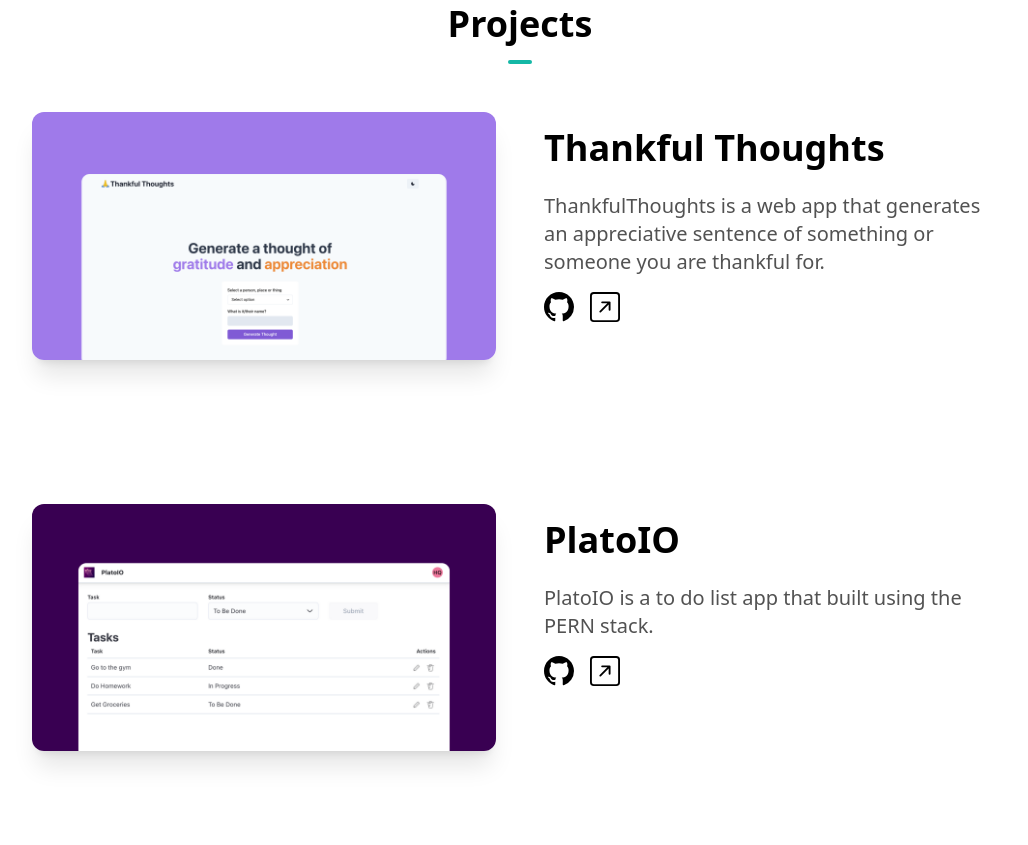
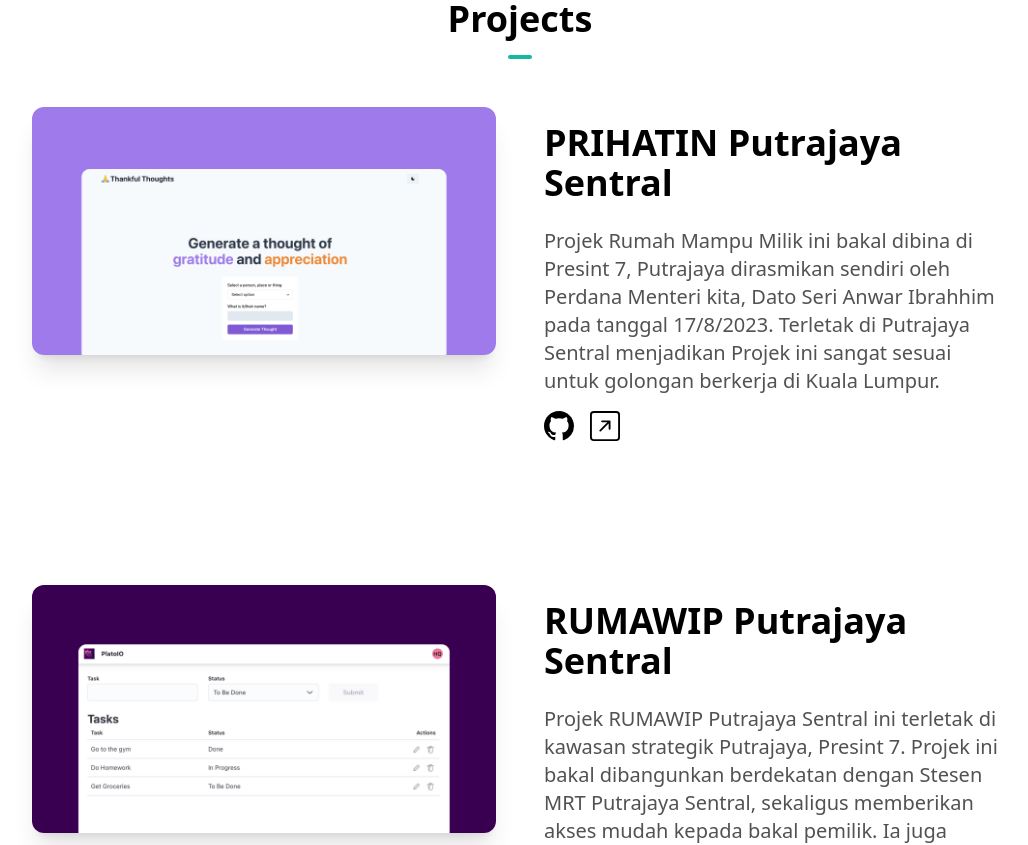
Before and after one commit to zul-m/fikryzulkifly.com, a Next.js app: page / in a window 1280 px wide. Shown: the part 1820-2665 px from the top of the page, without its empty margins (120-1148 px from the left). Built offline with nearby package versions, Linux system fonts and the light colour scheme.

Commit message:
Fixed HeroSection

```diff
--- a/components/Footer.tsx
+++ b/components/Footer.tsx
@@ -8,27 +8,27 @@ import {
 
 const Footer = () => {
   return (
-    <footer className='mx-auto max-w-3xl px-4 sm:px-6 md:max-w-5xl'>
-        <hr className='w-full h-0.5 mx-auto mt-8 bg-neutral-200 border-0'></hr>
-        <div className='mx-auto p-4 flex flex-col text-center text-neutral-900 md:flex-row md:justify-between'>
-            <div className='text-neutral-500 dark:text-neutral-100'>© 2023 Fikry Zulkifly</div>
-            <div className='flex flex-row items-center justify-center space-x-2 mb-1'>
-                <a href="https://github.com/hqasmei" rel="noreferrer" target="_blank">
+    <footer className='mx-auto mb-20 max-w-3xl px-4 sm:px-6 md:max-w-5xl'>
+        <hr className='w-full h-0.5 mx-auto mt-20 bg-neutral-200 border-0'></hr>
+        <div className='mx-auto mt-5 p-4 flex flex-col text-center text-neutral-900 md:flex-row md:justify-between'>
+            <div className='my-auto text-neutral-500 dark:text-neutral-100'>© 2023 Fikry Zulkifly</div>
+            <div className='flex flex-row items-center justify-center space-x-2'>
+                <a href="https://github.com/zul-m" rel="noreferrer" target="_blank">
                     <AiOutlineGithub
                     className="hover:-translate-y-1 transition-transform cursor-pointer text-neutral-500 dark:text-neutral-100"
                     size={30}/>
                 </a>
-                <a href="https://twitter.com/hqasmei" rel="noreferrer" target="_blank">
+                <a href="https://twitter.com/" rel="noreferrer" target="_blank">
                     <AiOutlineTwitter
                     className="hover:-translate-y-1 transition-transform cursor-pointer text-neutral-500 dark:text-neutral-100"
                     size={30}/>
                 </a>
-                <a href="https://www.linkedin.com/in/hosnaqasmei/" rel="noreferrer" target="_blank">
+                <a href="https://www.linkedin.com/" rel="noreferrer" target="_blank">
                     <AiOutlineLinkedin
                     className="hover:-translate-y-1 transition-transform cursor-pointer text-neutral-500 dark:text-neutral-100"
                     size={30}/>
                 </a>
-                <a href="https://www.youtube.com/channel/UCQBMkSDgbxDb8usMeXmOZyA" rel="noreferrer" target="_blank">
+                <a href="https://www.youtube.com/" rel="noreferrer" target="_blank">
                     <AiOutlineYoutube
                     className="hover:-translate-y-1 transition-transform cursor-pointer text-neutral-500 dark:text-neutral-100"
                     size={30}/>
--- a/components/HeroSection.tsx
+++ b/components/HeroSection.tsx
@@ -9,7 +9,7 @@ const HeroSection = () => {
     <section id="home">
         <div className="flex flex-col text-center items-center justify-center my-10 py-16 sm: py-32 md:flex-row md:space-x-4 md:text-left md:py-52">
             <div className="md:w-1/2 md:mt-2">
-                <Image className="rounded-full shadow-2xl" src="/headshot.png" alt="" width={300} height={300}/>
+                <Image className="rounded-full shadow-2xl" src="/headshot-2.png" alt="" width={300} height={300}/>
             </div>
             <div className="md:mt-2 md:w-3/5">
                 <h1 className="font-bold text-4xl mt-6 md:text-7xl md:mt-0">Hi, I&#39;m Fikry!</h1>
--- a/components/ProjectsSection.tsx
+++ b/components/ProjectsSection.tsx
@@ -6,27 +6,27 @@ import SlideUp from './SlideUp'
 
 const projects = [
     {
-      name: "Thankful Thoughts",
+      name: "PRIHATIN Putrajaya Sentral",
       description:
-        "ThankfulThoughts is a web app that generates an appreciative sentence of something or someone you are thankful for.",
+        "Projek Rumah Mampu Milik ini bakal dibina di Presint 7, Putrajaya dirasmikan sendiri oleh Perdana Menteri kita, Dato Seri Anwar Ibrahhim pada tanggal 17/8/2023. Terletak di Putrajaya Sentral menjadikan Projek ini sangat sesuai untuk golongan berkerja di Kuala Lumpur.",
       image: "/thankfulthoughts.png",
-      github: "https://github.com/hqasmei/thankful-thoughts",
-      link: "https://thankfulthoughts.io/",
+      github: "https://github.com/zul-m",
+      link: "https://prihatinputrajayasentral.com/",
     },
     {
-      name: "PlatoIO",
-      description: "PlatoIO is a to do list app that built using the PERN stack.",
+      name: "RUMAWIP Putrajaya Sentral",
+      description: "Projek RUMAWIP Putrajaya Sentral ini terletak di kawasan strategik Putrajaya, Presint 7. Projek ini bakal dibangunkan berdekatan dengan Stesen MRT Putrajaya Sentral, sekaligus memberikan akses mudah kepada bakal pemilik. Ia juga berhampiran perkhidmatan kesihatan, pusat beli belah, dan pengangkutan awam yang lain.",
       image: "/platoio.png",
-      github: "https://github.com/hqasmei/platoio",
-      link: "https://platoio.com/register",
+      github: "https://github.com/zul-m",
+      link: "https://prihatinputrajayasentral.com/rumah-mampu-milik-putrajaya-rm300000/",
     },
     {
-      name: "Kator Family Photos",
+      name: "RUMAWIP Setapak",
       description:
-        "Kator Family Photos is a photos and video digitization service in the LA area.",
+        "MAX II RUMAWIP is an affordable housing project initiated by the Malaysian government through the Residensi Wilayah (RUMAWIP) program. Developed by Prominent Maxim Sdn Berhad, a well-known property developer in Kuala Lumpur, this property is located in SETAPAK, Kuala Lumpur.",
       image: "/familyphotos.png",
-      github: "https://github.com/hqasmei/katorfamilyphotos",
-      link: "https://katorfamilyphotos.com/",
+      github: "https://github.com/zul-m",
+      link: "https://prihatinputrajayasentral.com/rumawip-setapak/",
     },
 ]
 
```
Also changed, not shown: public/headshot-2.png (added).
